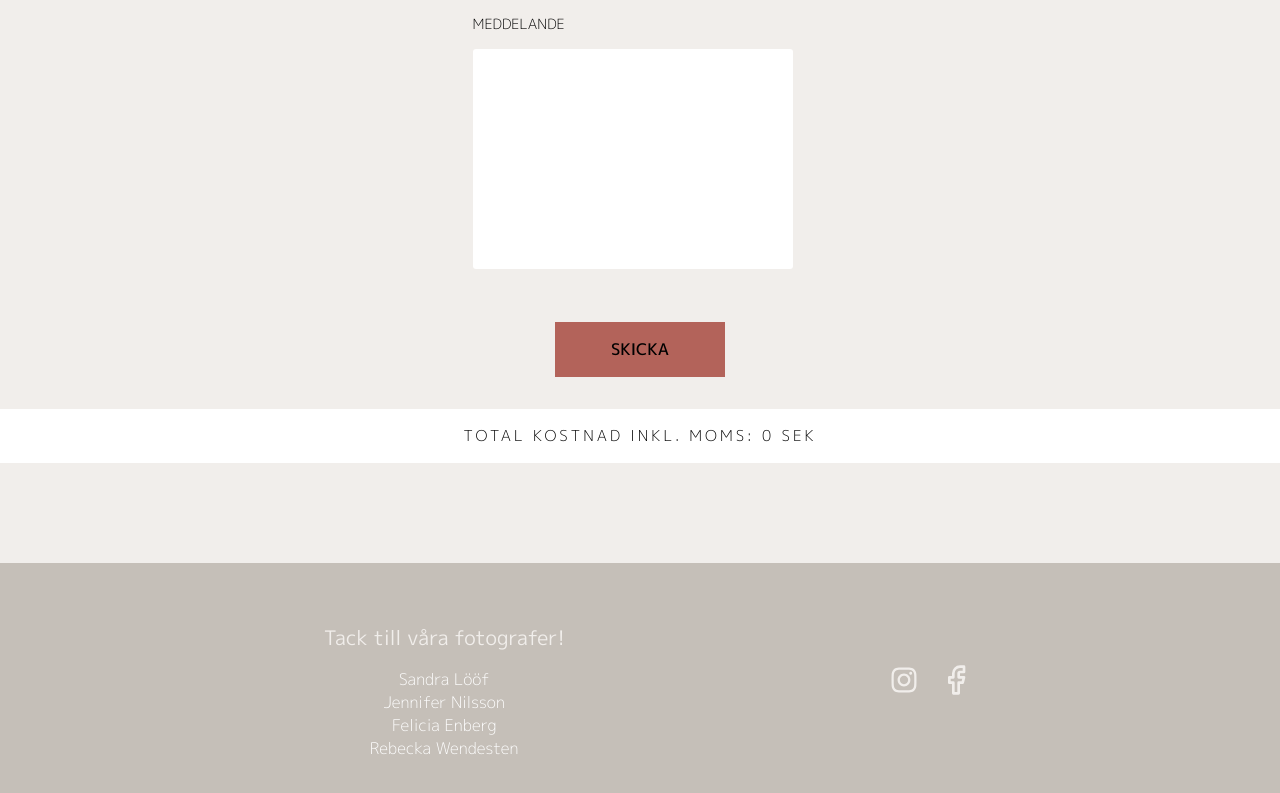
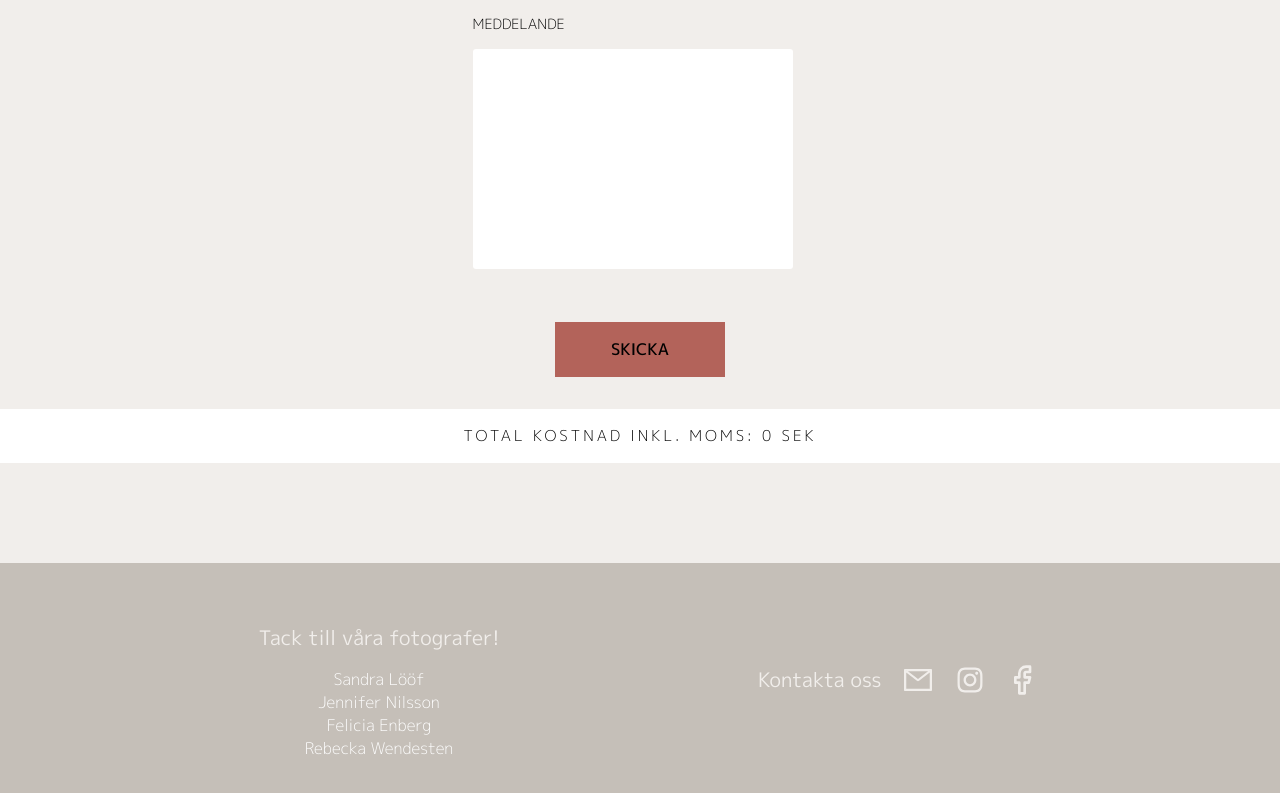
Before and after one commit to mathildakarlsson/final-project, a React (Create React App) app: page /wishlist in a window 1280 px wide. Shown: the part 765-1558 px from the top of the page. Built offline with nearby package versions, Linux system fonts and the light colour scheme.

Commit message:
test for footer email contact link

```diff
--- a/src/components/Footer.js
+++ b/src/components/Footer.js
@@ -2,6 +2,8 @@ import React from 'react';
 import styled from 'styled-components';
 import { AiOutlineInstagram } from 'react-icons/ai'
 import { FiFacebook } from 'react-icons/fi'
+// import { Link } from 'react-router-dom'
+import { AiOutlineMail } from 'react-icons/ai'
 
 
 const Footer = () => {
@@ -14,11 +16,26 @@ const Footer = () => {
                 <ContactInfo><a href="https://www.feliciaenberg.com/">Felicia Enberg</a></ContactInfo>
                 <ContactInfo><a href="https://www.rebeckawendesten.com/">Rebecka Wendesten</a></ContactInfo>
             </div>
+
+            {/* <SideLinks to='/contact'>
+              Kontakt
+            </SideLinks> */}
             <SoMeContainer>
+            <ContactHeader>Kontakta oss</ContactHeader>
+                <a href="https://nordicspellsdecor.netlify.app/contact"><EmIcon /></a>
                 <a href="https://www.instagram.com/nordicspellsdecor/?hl=en"><IgIcon /></a>
                 <a href="https://www.facebook.com/nordicspellsdecor/"><FbIcon /></a>
             </SoMeContainer>
+            {/* <div>
+            <ContactLink to='/contact'
+                    activeClassName='active'
+                    style={linkStyle}
+                    >
+                        Kontakta oss
+                </ContactLink>
+                </div> */}
         </Container>
+
     )
 };
 
@@ -44,6 +61,14 @@ const Header = styled.h4 `
     font-weight: 400;
     font-size: 20px;
     padding: 1rem;
+    color: #F1EEEB;
+`
+
+const ContactHeader = styled.h4 `
+    text-align: center;
+    font-weight: 400;
+    font-size: 20px;
+    // padding: 1rem;
     color: #F1EEEB;
 `
 
@@ -84,4 +109,52 @@ const FbIcon = styled(FiFacebook)`
         color: black;
         transition: .2s ease;
     }
-`
+ `
+
+ const EmIcon = styled(AiOutlineMail)`
+ cursor: pointer;
+    color: #F1EEEB;
+    font-size: 2rem;
+
+    &:hover {
+        cursor: pointer;
+        color: black;
+        transition: .2s ease;
+    }
+ `
+
+// const ContactLink = styled(Link)`
+//   display: flex;
+//   align-items: center;
+//   text-decoration: none;
+//   padding: 0 .5rem;
+//   cursor: pointer;
+//   border-bottom: 3px solid rgba(255, 255, 255, 0);
+//   margin: 1rem;
+
+//   :hover {
+//     border-bottom: 3px solid rgb(179,99,90);
+//   }
+// `
+
+// const linkStyle = {
+//     color: "black",
+//     fontSize: "16px",
+//     fontWeight: "400",
+//     textTransform: "uppercase",
+//     paddingBottom: ".5rem",
+//     letterSpacing: ".2em",
+//     textAlign: "center",
+// }
+
+// const SideLinks = styled(Link)`
+//     font-size: 1.5rem;
+//     text-decoration: none;
+//     color: #6E6D6C;
+//     cursor: pointer;
+
+//     &:hover {
+//         color: #B3635A;
+//         transition: 0.3s ease-in-out;
+//     }
+//     `
```
